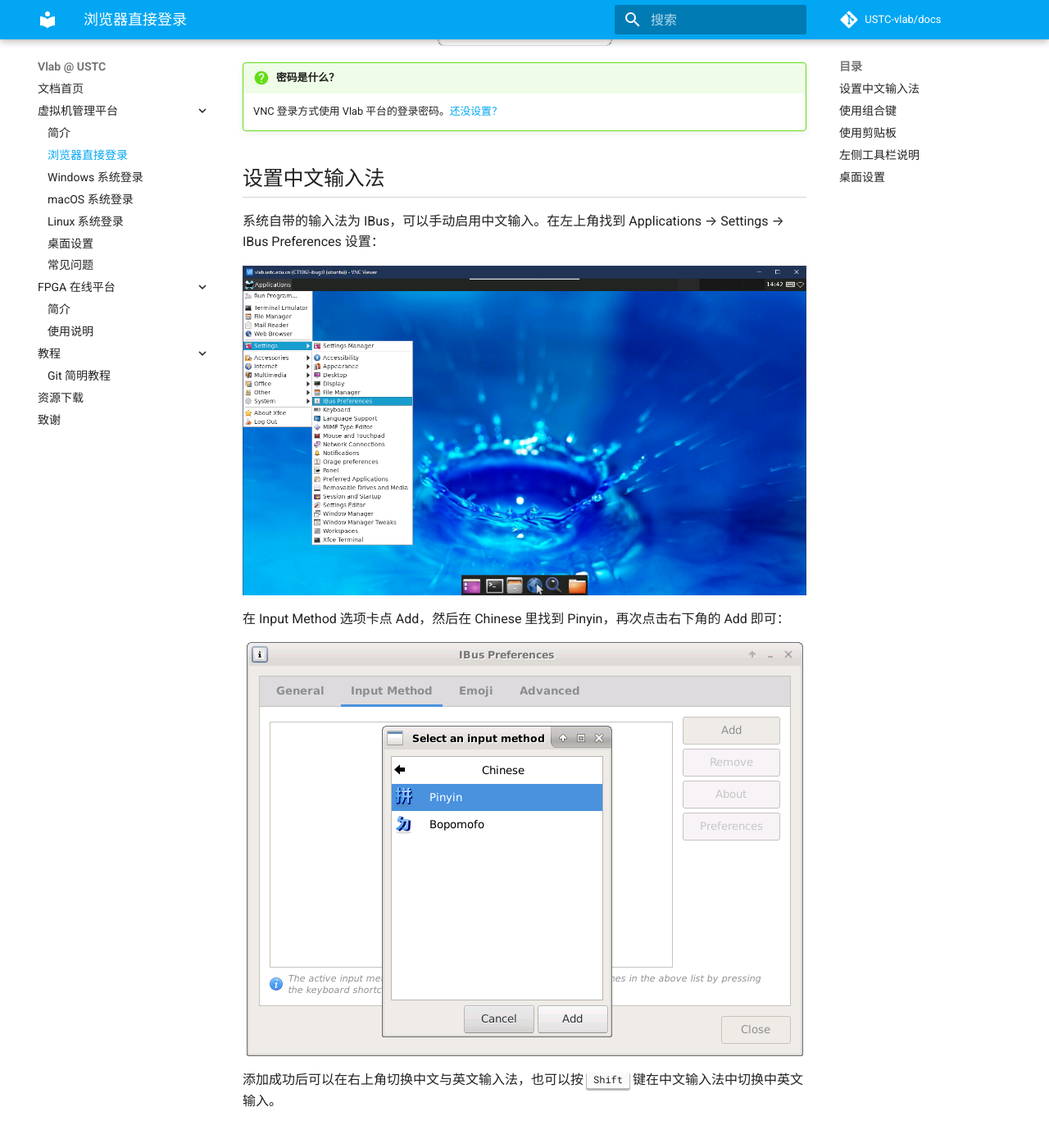
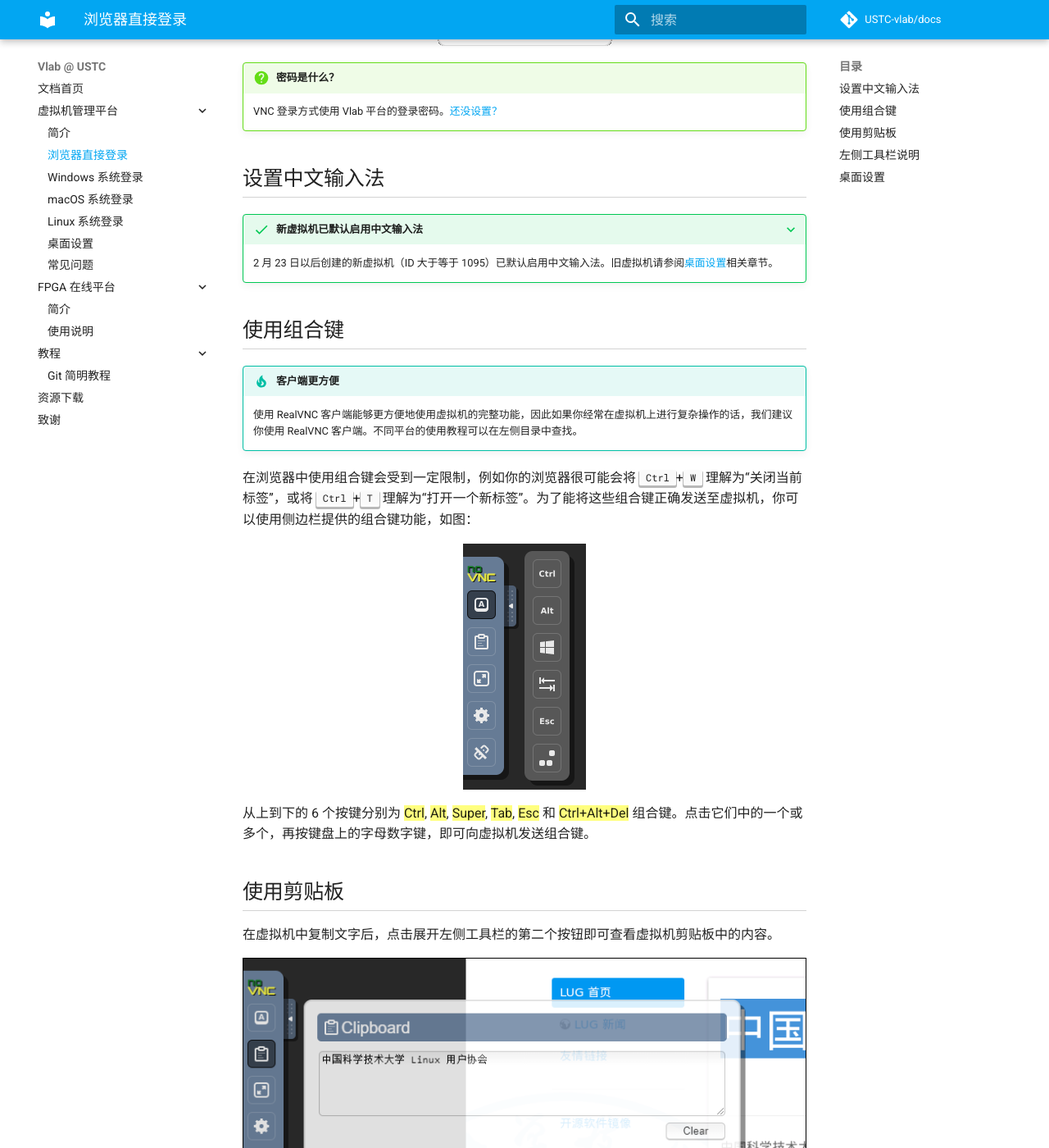
Before and after one commit to USTC-vlab/docs, an MkDocs documentation site: the page built from docs/vm/login-browser.md, in a window 1280 px wide and 1400 px high, scrolled down 744 px. Shown: the whole window at 82% size. Built offline with MkDocs 1.6.1 and Material for MkDocs 9.7.7, drawn with Linux system fonts in a browser that asks for light colours; comment, search, counter and statistics services are not loaded.

Commit message:
Desktop: No more first-time init prompt

```diff
--- a/docs/vm/login-browser.md
+++ b/docs/vm/login-browser.md
@@ -27,15 +27,9 @@
 
 ## 设置中文输入法 {#chinese-ime}
 
-系统自带的输入法为 IBus，可以手动启用中文输入。在左上角找到 Applications → Settings → IBus Preferences 设置：
+???+ success "新虚拟机已默认启用中文输入法"
 
-![Menu - IBus Preferences](../images/menu-ibus-settings.png){: .img-center }
-
-在 Input Method 选项卡点 Add，然后在 Chinese 里找到 Pinyin，再次点击右下角的 Add 即可：
-
-![IBus Preferences - Add Chinese Pinyin](../images/ibus-add-pinyin.png){: .img-center }
-
-添加成功后可以在右上角切换中文与英文输入法，也可以按 <kbd>Shift</kbd> 键在中文输入法中切换中英文输入。
+    2 月 23 日以后创建的新虚拟机（ID 大于等于 1095）已默认启用中文输入法。旧虚拟机请参阅[桌面设置](../desktop-settings/#chinese-ime)相关章节。
 
 ## 使用组合键 {#combo-keys}
 
```
Also changed, not shown: docs/vm/login-linux.md (+1 -1 lines), docs/vm/login-macos.md (+1 -3 lines), docs/vm/login-windows.md (+1 -3 lines).
